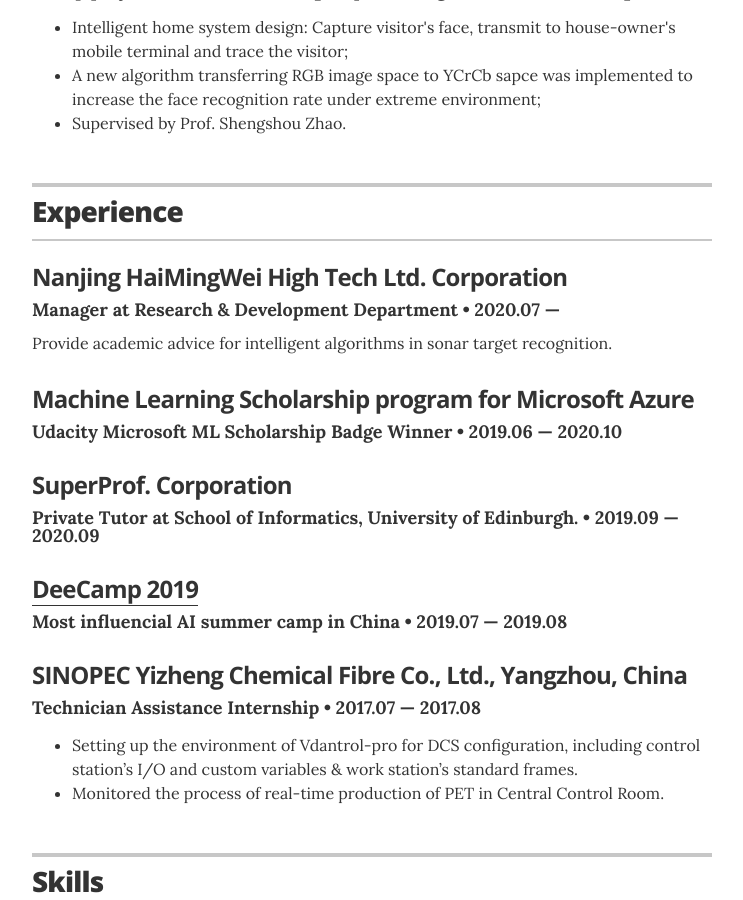
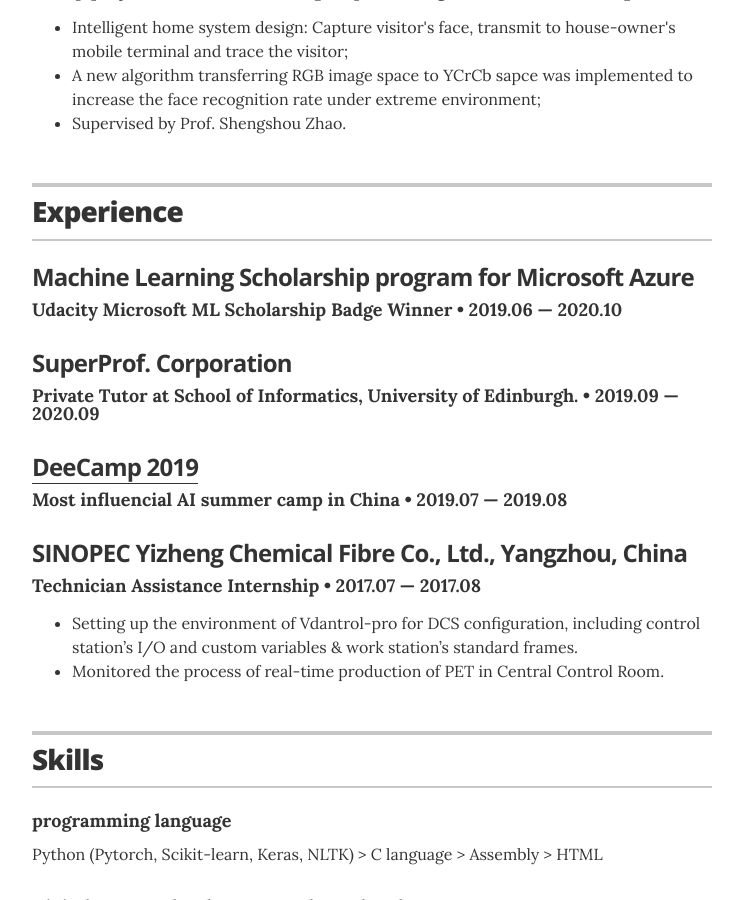
Before and after one commit to zero-cooper/zero-cooper.github.io, a Jekyll site: the page built from index.html, in a window 1280 px wide and 900 px high, scrolled down 2219 px. Shown: the whole window, without its empty margins (268-1011 px from the left). Built offline with Jekyll 4.4.1, drawn with Linux system fonts in a browser that asks for light colours.

Commit message:
Update experience.yml

```diff
--- a/_data/experience.yml
+++ b/_data/experience.yml
@@ -1,9 +1,4 @@
 # Jobs
-- company: Nanjing HaiMingWei High Tech Ltd. Corporation
-  position: Manager at Research & Development Department
-  duration: 2020.07 &mdash;
-  summary: Provide academic advice for intelligent algorithms in sonar target recognition.
-
 - company: Machine Learning Scholarship program for Microsoft Azure
   position: Udacity Microsoft ML Scholarship Badge Winner
   duration: 2019.06 &mdash; 2020.10
```
